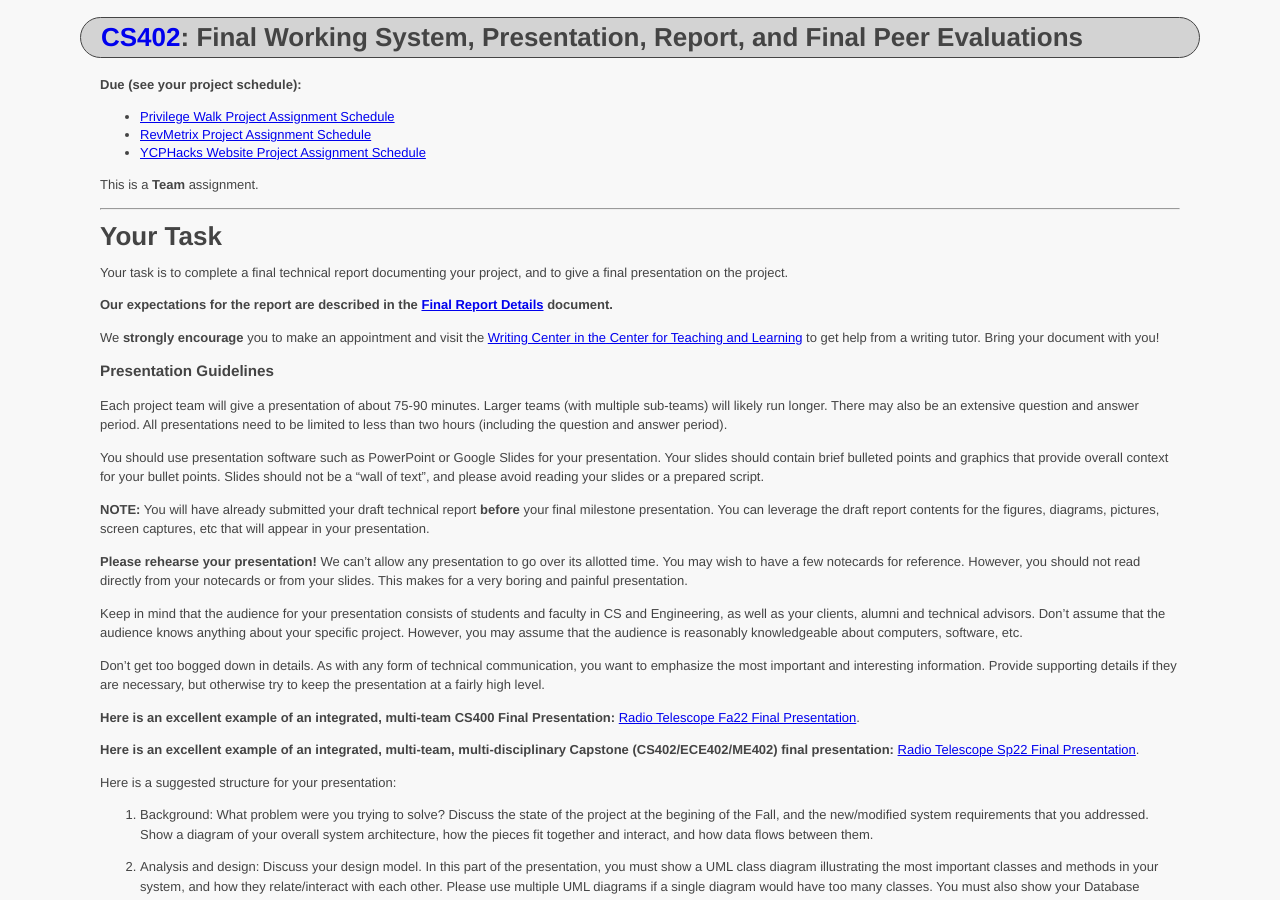
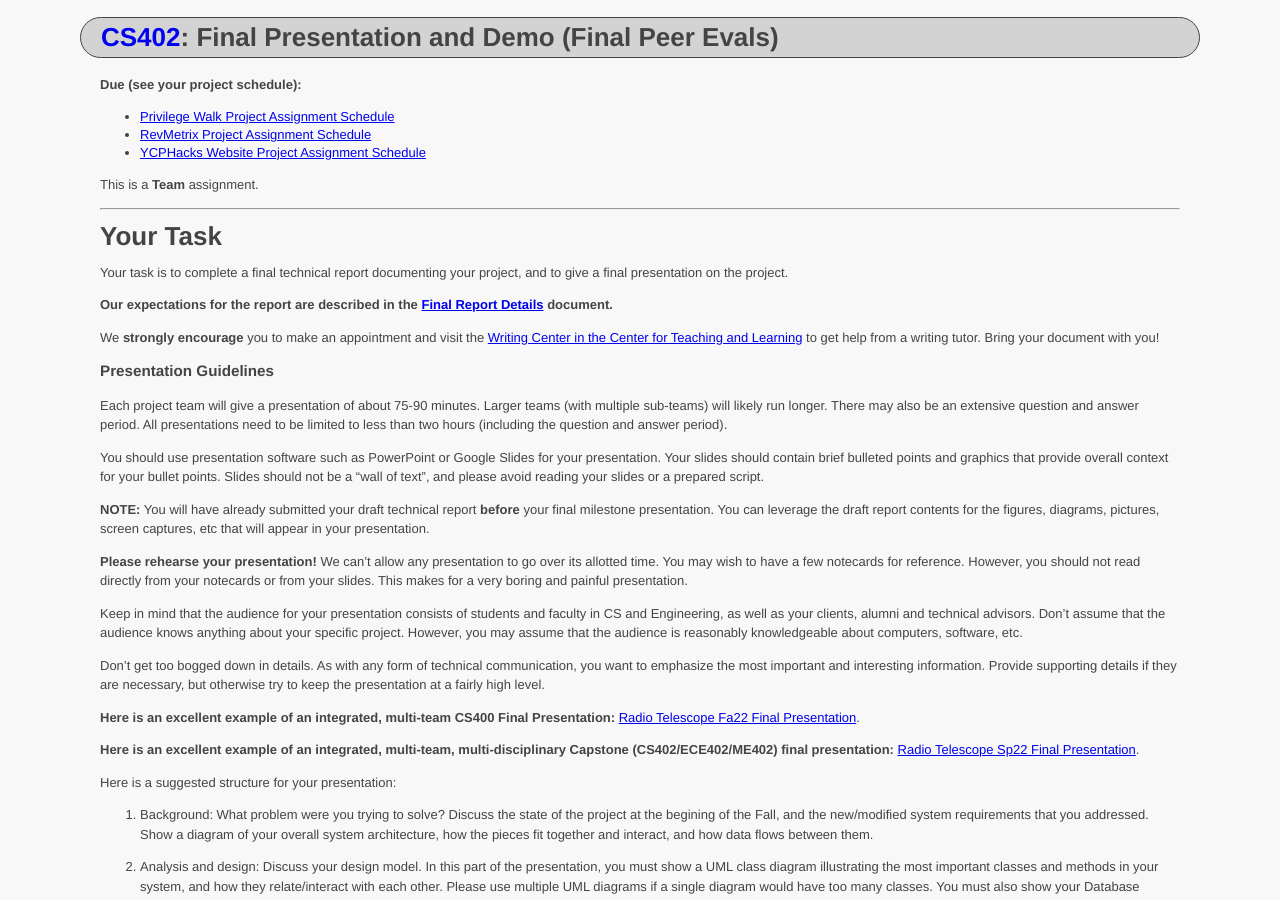
Before and after one commit to ycpcs/cs402-spring2024, a Jekyll site: the page built from assign/assign07.md, in a window 1280 px wide and 900 px high. Built offline with Jekyll 4.4.1, drawn with Linux system fonts in a browser that asks for light colours.

```diff
--- a/assign/assign07.md
+++ b/assign/assign07.md
@@ -1,7 +1,7 @@
 ---
 layout: default
 course_number: CS402
-title: Final Working System, Presentation, Report, and Final Peer Evaluations
+title: Final Presentation and Demo (Final Peer Evals)
 ---
 
 **Due (see your project schedule):**
```
